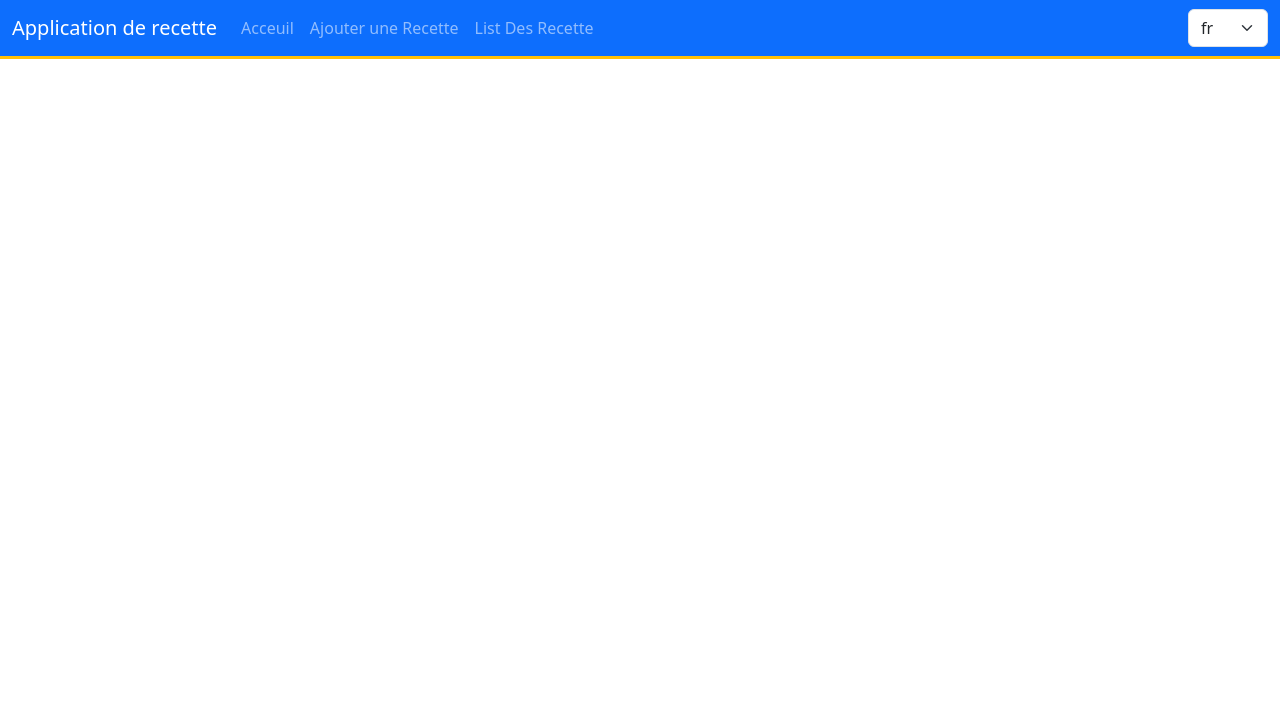
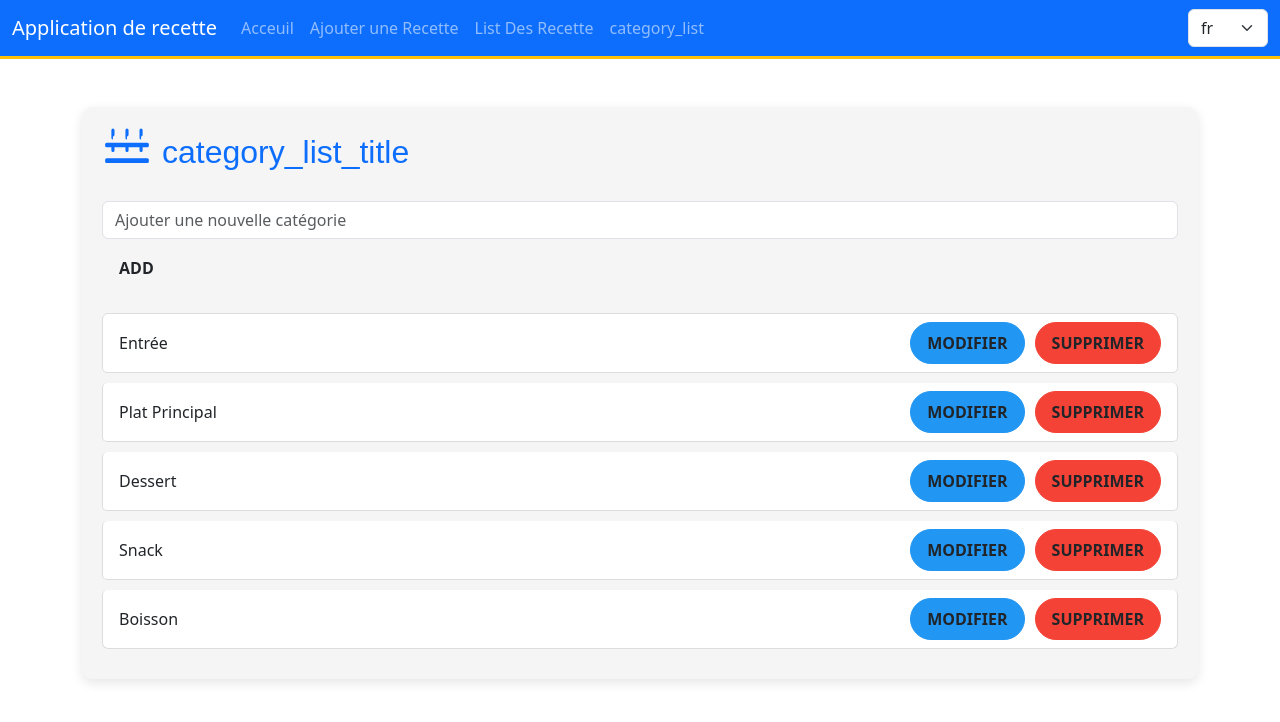
Before and after one commit to shyshasy/savory-recipe-hub, a Vue app: page /category-list in a window 1280 px wide. Shown: the top 722 px of the page. Built offline with nearby package versions, Linux system fonts and the light colour scheme.

Commit message:
Update Category Management Component

```diff
--- a/src/App.vue
+++ b/src/App.vue
@@ -1,8 +1,6 @@
 <template>
   <div>
-    <nav
-      class="navbar navbar-expand-lg navbar-dark bg-primary border-bottom border-warning border-3"
-    >
+    <nav class="navbar navbar-expand-lg navbar-dark bg-primary border-bottom border-warning border-3">
       <div class="container-fluid">
         <a class="navbar-brand" href="#">{{ $t("RecetteApp") }}</a>
         <button
@@ -22,14 +20,13 @@
               <router-link class="nav-link" to="/">{{ $t("home") }}</router-link>
             </li>
             <li class="nav-item">
-              <router-link class="nav-link" to="/add-recipe">{{
-                $t("add_recipe")
-              }}</router-link>
+              <router-link class="nav-link" to="/add-recipe">{{ $t("add_recipe") }}</router-link>
             </li>
             <li class="nav-item">
-              <router-link class="nav-link" to="/recipe-list">{{
-                $t("recipe_list")
-              }}</router-link>
+              <router-link class="nav-link" to="/recipe-list">{{ $t("recipe_list") }}</router-link>
+            </li>
+            <li class="nav-item">
+              <router-link class="nav-link" to="/category-list">{{ $t("category_list") }}</router-link>
             </li>
           </ul>
 
--- /dev/null
+++ b/src/components/CategoryList.vue
@@ -0,0 +1,201 @@
+<template>
+  <div class="container mt-5">
+    <h2 class="text-primary mb-4">
+      <svg xmlns="http://www.w3.org/2000/svg" width="50" height="50" fill="currentColor" class="bi bi-list" viewBox="0 0 16 16">
+        <path d="M3.5 8a.5.5 0 0 1-.5-.5V6a.5.5 0 0 1 1 0v1.5a.5.5 0 0 1-.5.5zm4.5 0a.5.5 0 0 1-.5-.5V6a.5.5 0 0 1 1 0v1.5a.5.5 0 0 1-.5.5zm4.5 0a.5.5 0 0 1-.5-.5V6a.5.5 0 0 1 1 0v1.5a.5.5 0 0 1-.5.5zm-9-4a.5.5 0 0 1-.5-.5V1a.5.5 0 0 1 1 0v1.5a.5.5 0 0 1-.5.5zm4.5 0a.5.5 0 0 1-.5-.5V1a.5.5 0 0 1 1 0v1.5a.5.5 0 0 1-.5.5zm4.5 0a.5.5 0 0 1-.5-.5V1a.5.5 0 0 1 1 0v1.5a.5.5 0 0 1-.5.5zM1 5.5A.5.5 0 0 1 1.5 5h13a.5.5 0 0 1 .5.5v.5a.5.5 0 0 1-.5.5H1.5a.5.5 0 0 1-.5-.5v-.5zM1 10.5a.5.5 0 0 1 .5-.5h13a.5.5 0 0 1 .5.5v.5a.5.5 0 0 1-.5.5H1.5a.5.5 0 0 1-.5-.5v-.5z"/>
+      </svg>
+      {{ $t('category_list_title') }}
+    </h2>
+
+    <div class="mb-4">
+      <input v-model="newCategory" class="form-control" placeholder="Ajouter une nouvelle catégorie" />
+      <button @click="handleAddCategory" class="btn btn-custom mt-2">{{ $t('add') }}</button>
+    </div>
+
+    <ul class="list-group">
+      <li v-for="(category, index) in categories" :key="index" class="list-group-item d-flex justify-content-between align-items-center">
+        <span v-if="!editingCategory || editingIndex !== index">{{ category }}</span>
+        <input v-else v-model="editedCategory" class="form-control form-control-sm" />
+
+        <div class="button-group">
+          <button v-if="editingCategory && editingIndex === index" @click="handleSaveCategory(index)" class="btn btn-custom btn-save">{{ $t('save') }}</button>
+          <button v-if="editingCategory && editingIndex === index" @click="handleCancelEdit" class="btn btn-custom btn-cancel">{{ $t('cancel') }}</button>
+          <button v-if="!editingCategory" @click="handleEditCategory(index, category)" class="btn btn-custom btn-edit">{{ $t('edit') }}</button>
+          <button @click="handleDeleteCategory(index)" class="btn btn-custom btn-delete">{{ $t('delete') }}</button>
+        </div>
+      </li>
+    </ul>
+
+    <div v-if="successMessage" class="mt-4 alert alert-success">{{ successMessage }}</div>
+  </div>
+</template>
+
+<script>
+import { ref } from 'vue';
+
+export default {
+  name: 'CategoryList',
+  setup() {
+    const categories = ref(['Entrée', 'Plat Principal', 'Dessert', 'Snack', 'Boisson']);
+    const successMessage = ref('');
+    const newCategory = ref('');
+
+    const editingCategory = ref(false);
+    const editedCategory = ref('');
+    const editingIndex = ref(-1);
+
+    function handleAddCategory() {
+      const categoryTrimmed = newCategory.value.trim();
+      if (categoryTrimmed && !categories.value.includes(categoryTrimmed)) {
+        categories.value.push(categoryTrimmed);
+        successMessage.value = 'Catégorie ajoutée avec succès !';
+        newCategory.value = ''; // Clear input field
+      } else {
+        successMessage.value = 'Cette catégorie existe déjà ou le champ est vide.';
+      }
+      setTimeout(() => successMessage.value = '', 3000);
+    }
+
+    function handleEditCategory(index, category) {
+      editingCategory.value = true;
+      editingIndex.value = index;
+      editedCategory.value = category;
+    }
+
+    function handleSaveCategory(index) {
+      if (editedCategory.value && !categories.value.includes(editedCategory.value)) {
+        categories.value[index] = editedCategory.value;
+        successMessage.value = 'Catégorie modifiée avec succès !';
+        cancelEditing();
+      } else {
+        successMessage.value = 'Cette catégorie existe déjà ou le champ est vide.';
+      }
+      setTimeout(() => successMessage.value = '', 3000);
+    }
+
+    function handleCancelEdit() {
+      cancelEditing();
+    }
+
+    function handleDeleteCategory(index) {
+      if (confirm('Êtes-vous sûr de vouloir supprimer cette catégorie ?')) {
+        categories.value.splice(index, 1);
+        successMessage.value = 'Catégorie supprimée avec succès !';
+        setTimeout(() => successMessage.value = '', 3000);
+      }
+    }
+
+    function cancelEditing() {
+      editingCategory.value = false;
+      editingIndex.value = -1;
+      editedCategory.value = '';
+    }
+
+    return {
+      categories,
+      newCategory,
+      editedCategory,
+      editingCategory,
+      editingIndex,
+      successMessage,
+      handleAddCategory,
+      handleEditCategory,
+      handleSaveCategory,
+      handleCancelEdit,
+      handleDeleteCategory,
+    };
+  },
+};
+</script>
+
+<style scoped>
+.container {
+  background-color: #f5f5f5; /* Lighter background for modern look */
+  border-radius: 10px;
+  padding: 20px;
+  box-shadow: 0 4px 12px rgba(0, 0, 0, 0.1); /* Enhanced shadow */
+}
+
+h2 {
+  font-family: 'Arial', sans-serif; /* More modern font */
+  color: #007bff; /* Brighter primary color */
+  margin-bottom: 20px;
+  display: flex;
+  align-items: center;
+}
+
+h2 svg {
+  margin-right: 10px; /* Space between icon and text */
+}
+
+.list-group {
+  margin-top: 20px;
+}
+
+.list-group-item {
+  border: 1px solid #ddd; /* Softer border color */
+  border-radius: 5px;
+  margin-bottom: 10px;
+  background-color: #ffffff;
+  transition: transform 0.2s, box-shadow 0.2s; /* Subtle transition effect */
+}
+
+.list-group-item:hover {
+  transform: scale(1.01); /* Slight scale on hover */
+  box-shadow: 0 4px 8px rgba(0, 0, 0, 0.1); /* Soft shadow on hover */
+}
+
+.button-group {
+  display: flex;
+  gap: 10px;
+}
+
+.btn-custom {
+  border-radius: 30px; /* More rounded buttons */
+  padding: 8px 16px;
+  font-weight: bold;
+  text-transform: uppercase;
+  transition: background-color 0.3s, color 0.3s;
+}
+
+.btn-save {
+  background-color: #4caf50; /* Green for save */
+  border-color: #4caf50;
+}
+
+.btn-save:hover {
+  background-color: #388e3c; /* Darker green on hover */
+}
+
+.btn-cancel {
+  background-color: #ffc107; /* Yellow for cancel */
+  border-color: #ffc107;
+}
+
+.btn-cancel:hover {
+  background-color: #ffb300; /* Darker yellow on hover */
+}
+
+.btn-edit {
+  background-color: #2196f3; /* Blue for edit */
+  border-color: #2196f3;
+}
+
+.btn-edit:hover {
+  background-color: #1976d2; /* Darker blue on hover */
+}
+
+.btn-delete {
+  background-color: #f44336; /* Red for delete */
+  border-color: #f44336;
+}
+
+.btn-delete:hover {
+  background-color: #e53935; /* Darker red on hover */
+}
+
+.alert-success {
+  background-color: #c8e6c9; /* Soft green for success */
+  color: #2e7d32; /* Darker green for text */
+}
+</style>
```
Also changed, not shown: src/router/index.js (+6 -2 lines), src/stores/categoryStore.js (added, +36 -0 lines).
